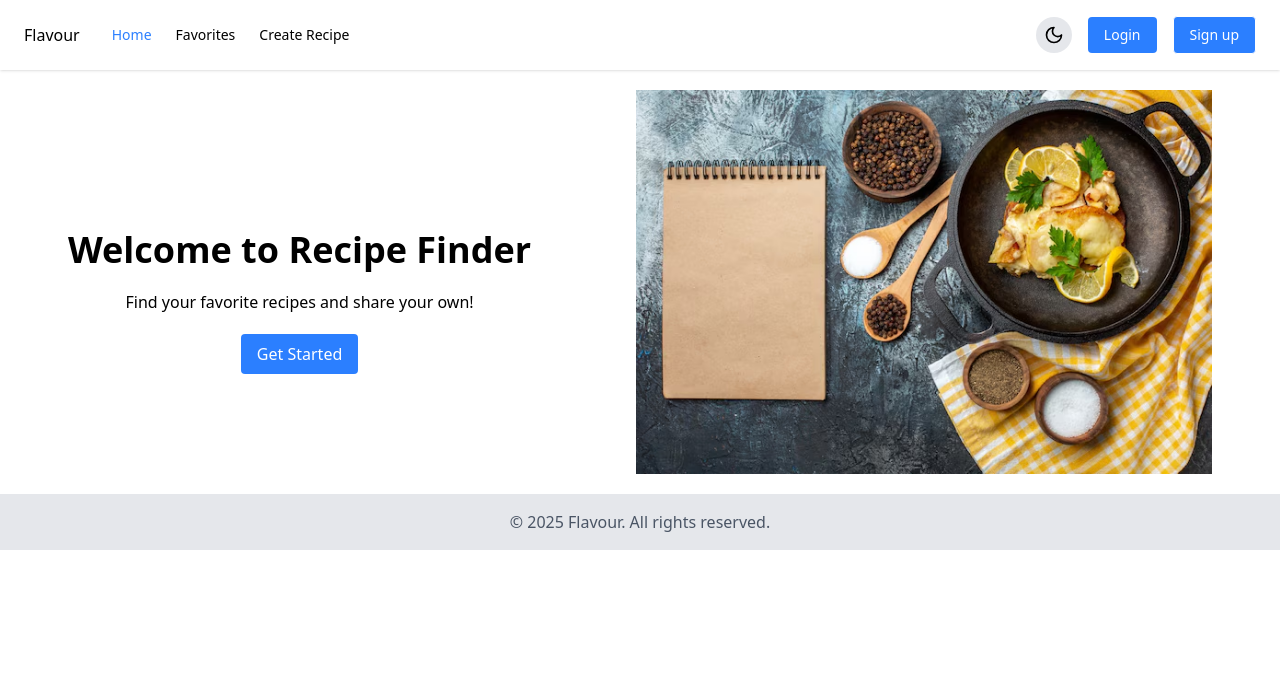
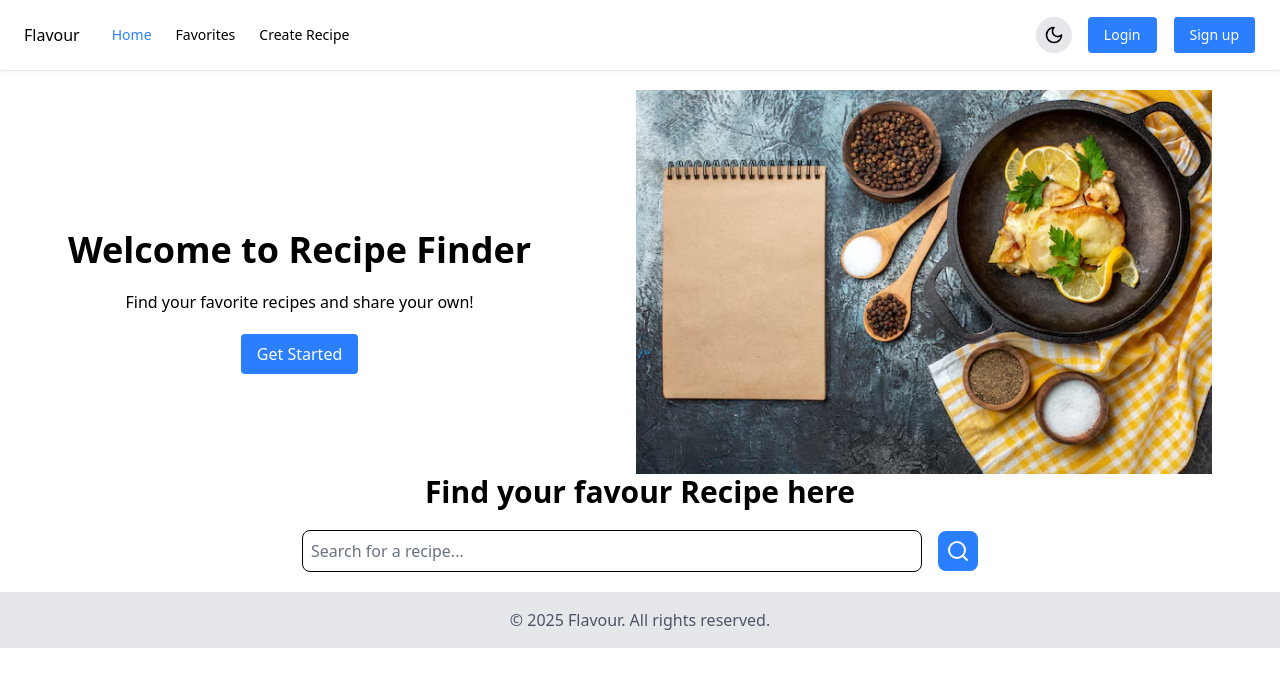
Before and after one commit to Kirushnabalan/Recipe-Web, a React (Vite) app: page / in a window 1280 px wide. Shown: the top 686 px of the page. Built offline with nearby package versions, Linux system fonts and the light colour scheme; the HTML template or start-up script is replaced by a standard one.

Commit message:
Implement fixed search bar design with improved UI/UX

```diff
--- /dev/null
+++ b/src/commponents/SearchBar.jsx
@@ -0,0 +1,26 @@
+import { Search } from 'lucide-react';
+import React from 'react';
+
+const SearchBar = () => {
+  return (
+    <div>
+      <div>
+        <div className="justify-center items-center">
+          <p className="text-center text-3xl font-bold">Find your favour Recipe here</p>
+        </div>
+        <form className="flex justify-center items-center gap-4 mt-5">
+        <input
+         type="text"
+         placeholder="Search for a recipe..."
+         className="border dark:text-white rounded-lg p-2 w-1/2 placeholder-gray-500 dark:placeholder-gray-400"
+        />
+        <button className="bg-blue-500 text-white rounded-lg p-2">
+            <Search />
+          </button>
+        </form>
+      </div>
+    </div>
+  );
+};
+
+export default SearchBar;
--- a/src/pages/Home.jsx
+++ b/src/pages/Home.jsx
@@ -1,10 +1,13 @@
 import React from 'react'
 import Header from '../commponents/Header'
+import SearchBar from '../commponents/SearchBar'
+
 
 const Home = () => {
   return (
     <div>
       <Header/>
+      <SearchBar/>
     </div>
   )
 }
```
